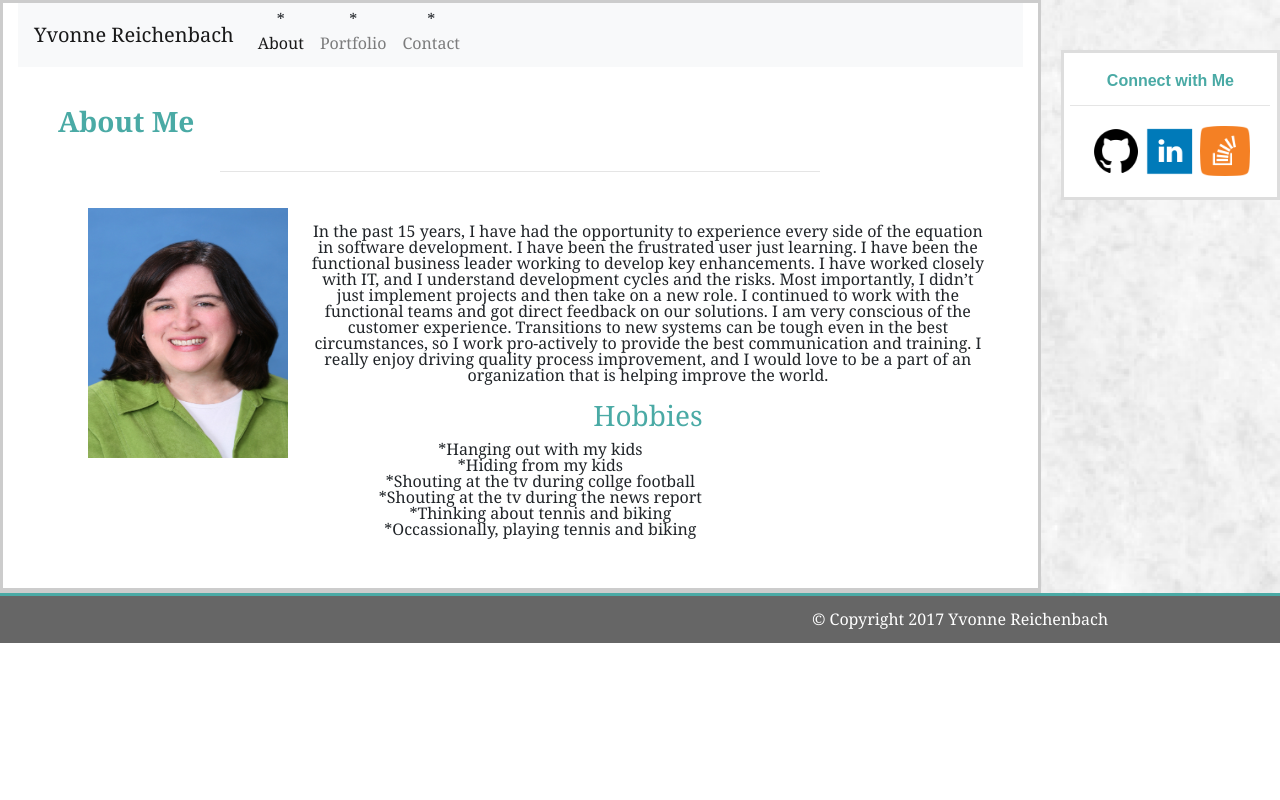
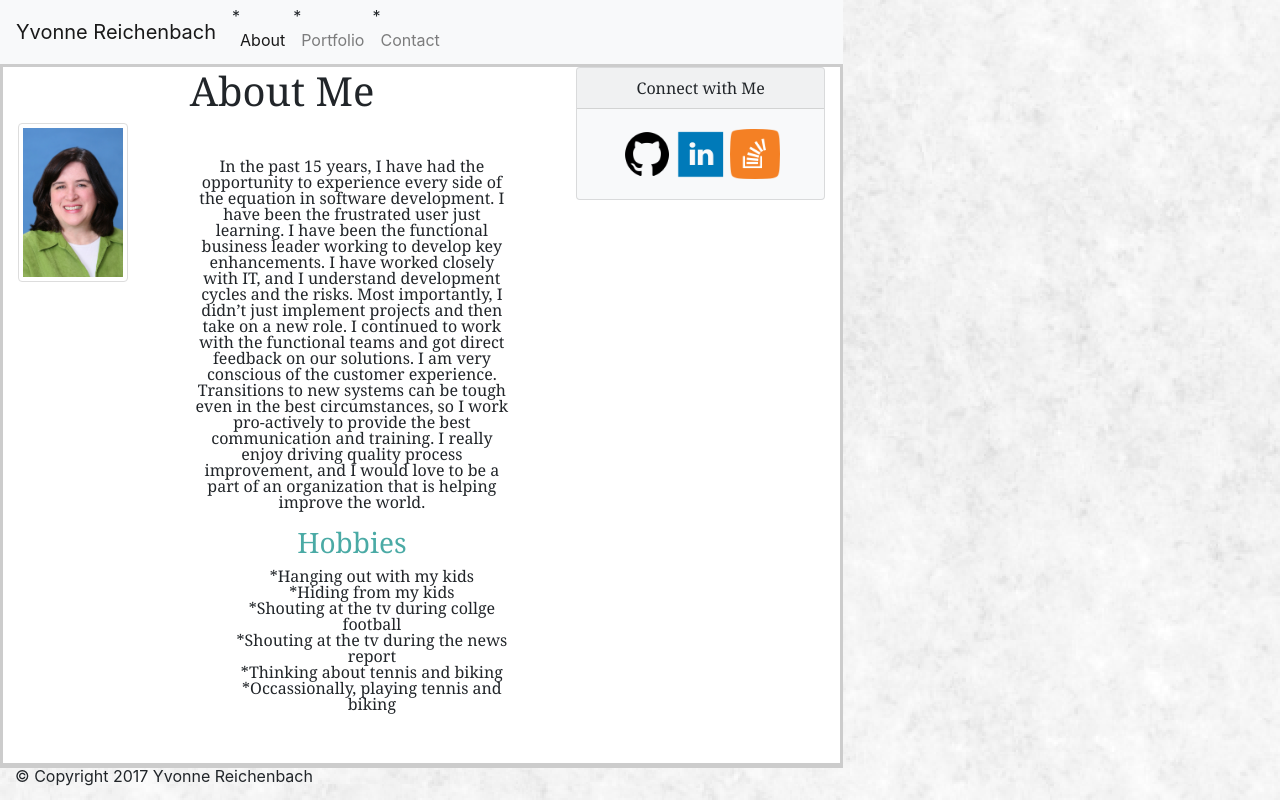
Before and after one commit to Yvolunia/Bootstrap-Portfolio, a plain HTML site: page index.html in a window 1280 px wide. Drawn offline with nearby package versions, Linux system fonts and the light colour scheme.

Commit message:
Index with Bootstrap

```diff
--- a/assets/style2.css
+++ b/assets/style2.css
@@ -1,33 +1,17 @@
 <!-- BEGIN CSS -->
 /**Stylesheet for Index**/
+
+* {
+	max-width: 100%;
+	background: url(../Images/fresh_snow_@2X.png);
+}
 
 html,
 body {
 	height:100%;
+	background: url(../Images/fresh_snow_@2X.png);
 }
 
-img {
-	max-width: 100%
-
-}
-/**Background Text for Entire Page**/
-
-.wrapper {
-	background: url(../Images/fresh_snow_@2X.png);
-    background-size: cover;
-    height: 100%;
-    display: flex;
-}
-
-/**Font Style for Body Text**/
-
-body {
-	color: #77777;
-	font-size: 24px
-	line-height: 32px;
-	font-family: 'Arial', Helvtica Neue, Helvetica, sans-serif;
-
-}
 
 /**Header Dimensions and Style*s*/
 
@@ -143,7 +127,6 @@ ul li:before {
 
 footer {
 	background: #666666;
-	width: 100%;
 	height: 50px;
     text-align: center;
 	font-family: "Georgia", Times, Times New Roman, serif;
--- a/index.html
+++ b/index.html
@@ -7,27 +7,18 @@
   <meta name="viewport" content="width=device-width, initial-scale=1">
 
   <title>Bootstrap Index Page</title>
-
-  <!-- Bootstrap CDN -->
-
-  <link rel="stylesheet" href="https://maxcdn.bootstrapcdn.com/bootstrap/4.0.0-beta.2/css/bootstrap.min.css">
-
-  <!--Style -->
-
+  <link rel="stylesheet" href="https://maxcdn.bootstrapcdn.com/bootstrap/4.0.0-beta.2/css/bootstrap.min.css" integrity="sha384-PsH8R72JQ3SOdhVi3uxftmaW6Vc51MKb0q5P2rRUpPvrszuE4W1povHYgTpBfshb" crossorigin="anonymous">
   <link rel="stylesheet" type="text/css" href="./assets/reset.css">
   <link rel="stylesheet" type="text/css" href="./assets/style2.css">
 
 </head>
 
-<!-- Body Wrapper -->
-
-<div class="wrapper">
-
 <body>
 
-  <div class="container">
+  <div class="row">
+  <div class="col-sm-8">
 
-  	<nav class="navbar navbar-expand-lg navbar-light bg-light">
+ <nav class="navbar navbar-expand-lg navbar-light bg-light">
   <a class="navbar-brand" href="#">Yvonne Reichenbach</a>
   <button class="navbar-toggler" type="button" data-toggle="collapse" data-target="#navbarNav" aria-controls="navbarNav" aria-expanded="false" aria-label="Toggle navigation">
     <span class="navbar-toggler-icon"></span>
@@ -35,32 +26,31 @@
   <div class="collapse navbar-collapse" id="navbarNav">
     <ul class="navbar-nav">
       <li class="nav-item active">
-        <a class="nav-link" href="#">About <span class="sr-only">(current)</span></a>
+        <a class="nav-link">About<span class="sr-only">(current)</span></a>
       </li>
       <li class="nav-item">
-        <a class="nav-link" href="#">Portfolio</a>
+        <a class="nav-link" href="portfoilio.html">Portfolio</a>
       </li>
       <li class="nav-item">
-        <a class="nav-link" href="#">Contact</a>
+        <a class="nav-link" href="contact.html">Contact</a>
       </li>
     </ul>
   </div>
 </nav>
 
- <!-- About Me Box Content -->
-        <div id="about">
-          About Me
+  <div class="container">
+    <div class="row">
+      <div class="col-md-8">
+        <div class="page-header">
+          <h1>About Me</h1>
         </div>
-
-        <hr width="600" type="2">
-
-       <div id="photo">
-          <img width=200 height=250 src="./Images/022013-Yvonne0001.JPG" align=left>
-      </div><!-- end #photo -->
-
-      <div class="text">
-
-      <p>In the past 15 years, I have had the opportunity to experience every side of the equation in software development. I have been the frustrated user just learning. I have been the functional business leader working to develop key enhancements. I have worked closely with IT, and I understand development cycles and the risks. Most importantly, I didn’t just implement projects and then take on a new role. I continued to work with the functional teams and got direct feedback on our solutions. I am very conscious of the customer experience. Transitions to new systems can be tough even in the best circumstances, so I work pro-actively to provide the best communication and training. I really enjoy driving quality process improvement, and I would love to be a part of an organization that is helping improve the world.</p>
+        <div class="row">
+          <div class="col-md-3">
+            <img  src="./Images/022013-Yvonne0001.JPG" alt="Placeholder" class="img-thumbnail">
+          </div>
+          <div class="col-md-9">
+             <div class="text">
+               <p>In the past 15 years, I have had the opportunity to experience every side of the equation in software development. I have been the frustrated user just learning. I have been the functional business leader working to develop key enhancements. I have worked closely with IT, and I understand development cycles and the risks. Most importantly, I didn’t just implement projects and then take on a new role. I continued to work with the functional teams and got direct feedback on our solutions. I am very conscious of the customer experience. Transitions to new systems can be tough even in the best circumstances, so I work pro-actively to provide the best communication and training. I really enjoy driving quality process improvement, and I would love to be a part of an organization that is helping improve the world.</p>
 
       <h3>Hobbies</h3>
 
@@ -73,40 +63,40 @@
           <li>Occassionally, playing tennis and biking</li>
         </ul>
 
-      </div><!-- end text -->
-
-        </div><!--end .portfolio_box -->
-
-   <div class="connect_box">
+</div>
+          </div>
+        </div>
+      </div>
 
       <!-- Connect Box Content -->
-        <section id="connect">
-          Connect with Me
-        </section>
-         <hr width="200" type="2">
 
+  <div class="col-sm-4">
 
-       <div class="favicons">
-
-          <a target="blank" href="https://github.com/Yvolunia"><img id="git" width=50 height=50 src="./Images/if_icon-social-github_211904.png"/></a>
+  <div class="card bg-light mb-3" style="max-width: 20rem;">
+    <div class="card-header">Connect with Me</div>
+    <div class="card-body">
+      <a target="blank" href="https://github.com/Yvolunia"><img id="git" width=50 height=50 src="./Images/if_icon-social-github_211904.png"/></a>
 
           <a target="_blank" href="https://www.linkedin.com/in/yvonne-reichenbach-cpsm-7987783/"><img id="link" width=50 height=50 src="./Images/if_linkedin_square_color_107091.png"/></a>
 
           <a target="blank" href="https://stackoverflow.com/users/8743327/y-reichenbach?tab=profile"><img id="stack" width=50 height=50 src="./Images/if_StackOverflow_2613280.png"/></a>
+
+        </div>
       </div>
+  </div>
+</div>
 
-     </div><!-- end .connect_box -->
 
  </div><!-- end .box_wrapper -->
 
   <!-- Footer -->
 
-    <footer>
+ <div class="col-sm-8">
 
- 	  <div id="copy"> © Copyright 2017 Yvonne Reichenbach
- 	  </div>
+        <p>© Copyright 2017 Yvonne Reichenbach</p>
+      </div>
+    </div>
 
-     </footer>
 
 </body>
 
```
